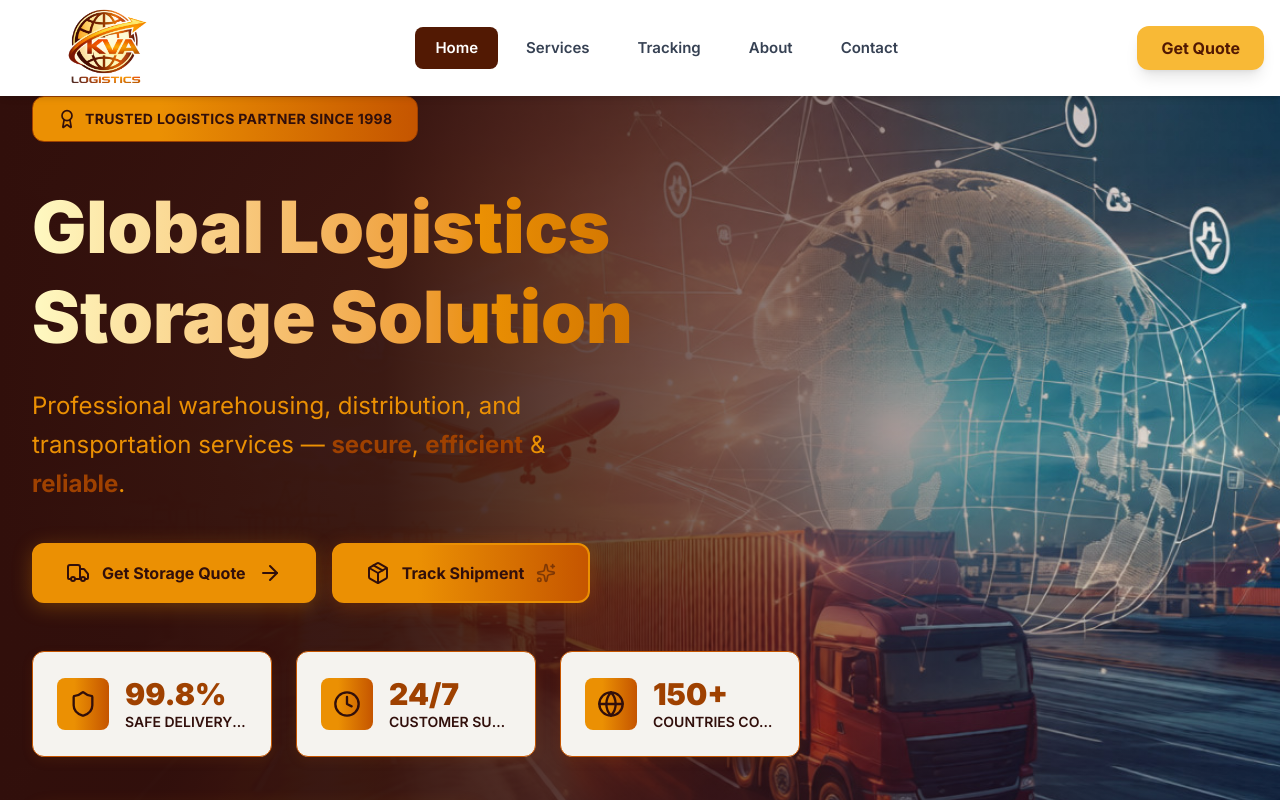
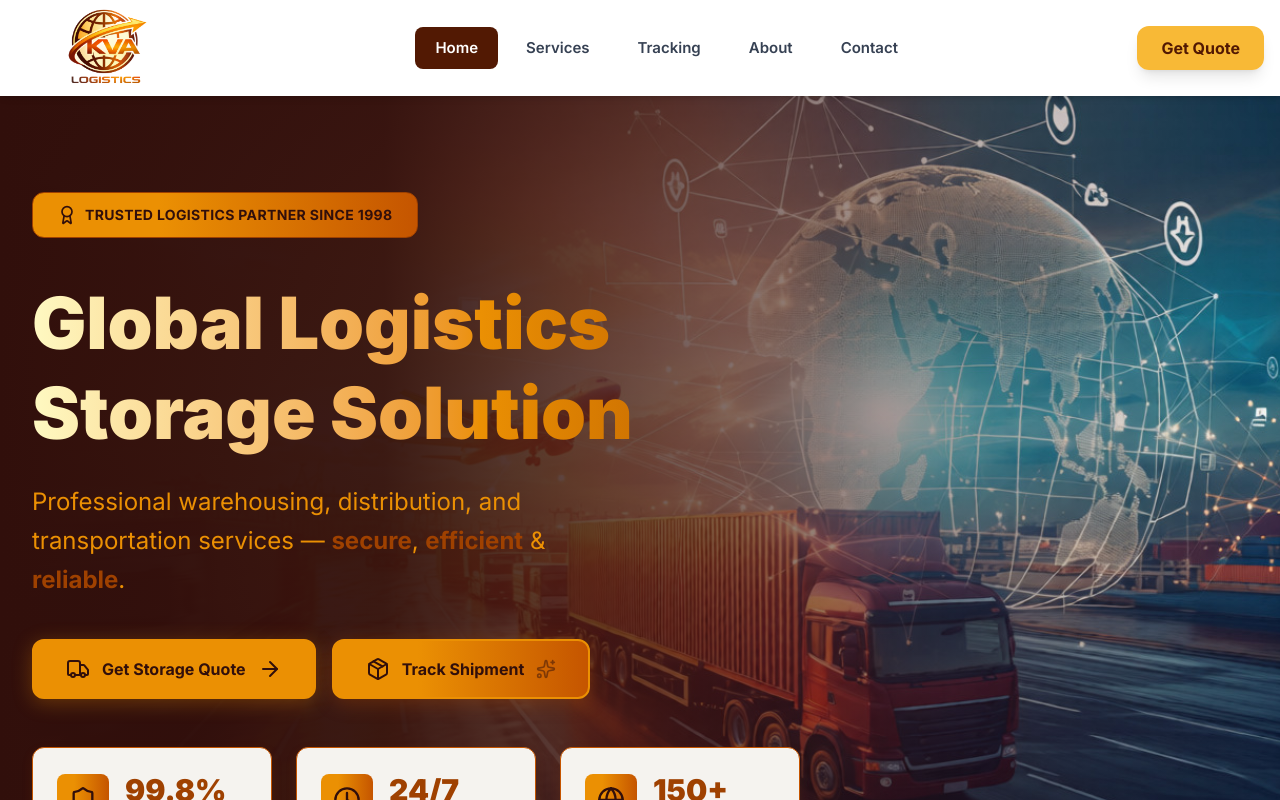
Before and after one commit to Prathamesh0008/KVA-Logistic, a Next.js app: page / in a window 1280 px wide. Shown: the top 800 px of the page. Built offline with nearby package versions, Linux system fonts and the light colour scheme.

Commit message:
Upasana 27/02/26

```diff
--- a/app/components/Hero.jsx
+++ b/app/components/Hero.jsx
@@ -83,8 +83,7 @@ export default function Hero() {
       <div className="absolute inset-0 block md:hidden bg-gradient-to-t from-[#310F0B] via-transparent to-transparent opacity-80" />
 
       {/* Content */}
-      <div className="relative z-10 w-full py-12 lg:py-0">
-        <div className="container mx-auto px-4 sm:px-6 lg:px-8">
+<div className="relative z-10 w-full pt-20 pb-12 lg:pt-24">        <div className="container mx-auto px-4 sm:px-6 lg:px-8">
           <div className="max-w-4xl">
             {/* Badge - improved positioning */}
             <div className="mb-6 md:mb-8 lg:mb-10">
```
